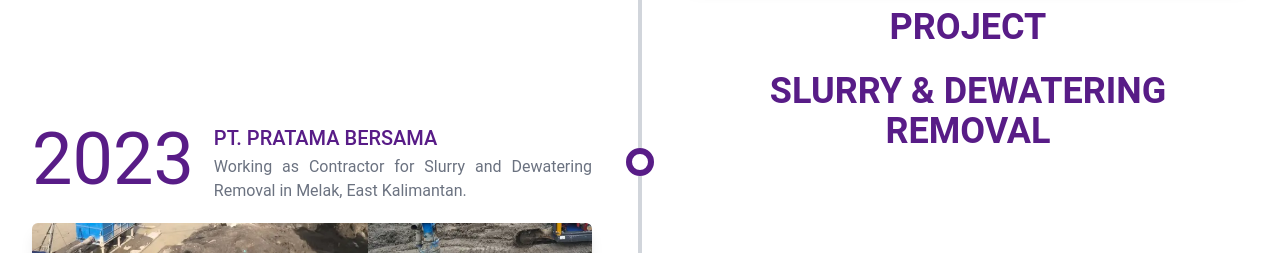
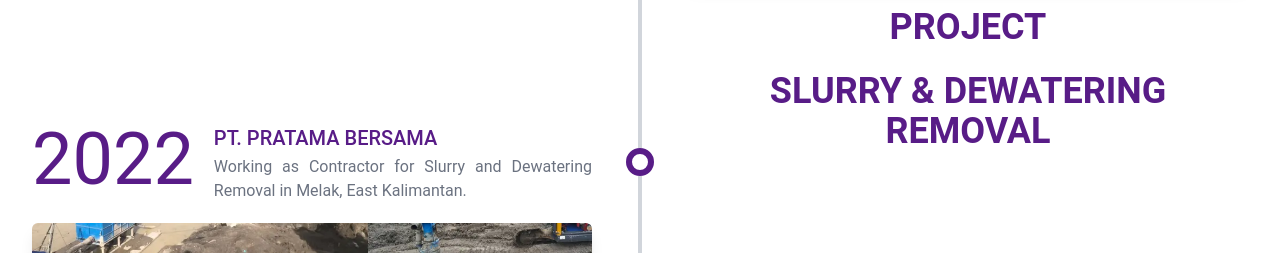
Before and after one commit to michaelleopold/sbnwebsitenext13vercel, a Next.js app: page /projects in a window 1280 px wide. Shown: the part 4440-4693 px from the top of the page. Built offline with nearby package versions, Linux system fonts and the light colour scheme.

Commit message:
change project PT PB working year

```diff
--- a/components/Project/ProjectListVertical.js
+++ b/components/Project/ProjectListVertical.js
@@ -74,7 +74,7 @@ const ProjectListVertical = () => (
 
         <div className="w-full flex flex-col">
           <h1 className="font-medium text-2xl text-gray-900">Project Slurry & Dewatering Removal - PT. Pratama Bersama</h1>
-          <h3 className="font-light mb-3 text-gray-500">Melak, East Kalimantan - 2023</h3>
+          <h3 className="font-light mb-3 text-gray-500">Melak, East Kalimantan - 2022</h3>
           <div className="relative h-60 md:h-80 w-full md:w-[35rem] rounded-md shadow-lg overflow-hidden">
             {pb && <Image src={pb} placeholder="blur" alt="Project Pompa Slurry/Lumpur dan Dewatering/Air PT Samudera Biru Nusantara di PT PB" sizes="(max-width: 640px): 33vw, (max-width: 768px): 40vw, (max-width: 1000) 55vw, 70vw" fill className="object-cover" />}
           </div>
@@ -118,7 +118,7 @@ const ProjectListVertical = () => (
         </div>
 
         <div className="absolute top-[222rem] right-[22rem] flex flex-col w-[35rem]">
-          {pb && <SingleProjectComponent image={pb} alt="Project Pompa Slurry/Lumpur dan Dewatering/Air PT Samudera Biru Nusantara di PT PB" year="2023" companyName="PT. PRATAMA BERSAMA" description="Working as Contractor for Slurry and Dewatering Removal in Melak, East Kalimantan." projectName="SLURRY & DEWATERING REMOVAL" />}
+          {pb && <SingleProjectComponent image={pb} alt="Project Pompa Slurry/Lumpur dan Dewatering/Air PT Samudera Biru Nusantara di PT PB" year="2022" companyName="PT. PRATAMA BERSAMA" description="Working as Contractor for Slurry and Dewatering Removal in Melak, East Kalimantan." projectName="SLURRY & DEWATERING REMOVAL" />}
         </div>
 
         <div className="absolute top-[259rem] left-[22rem] flex flex-col w-[35rem]">
```
